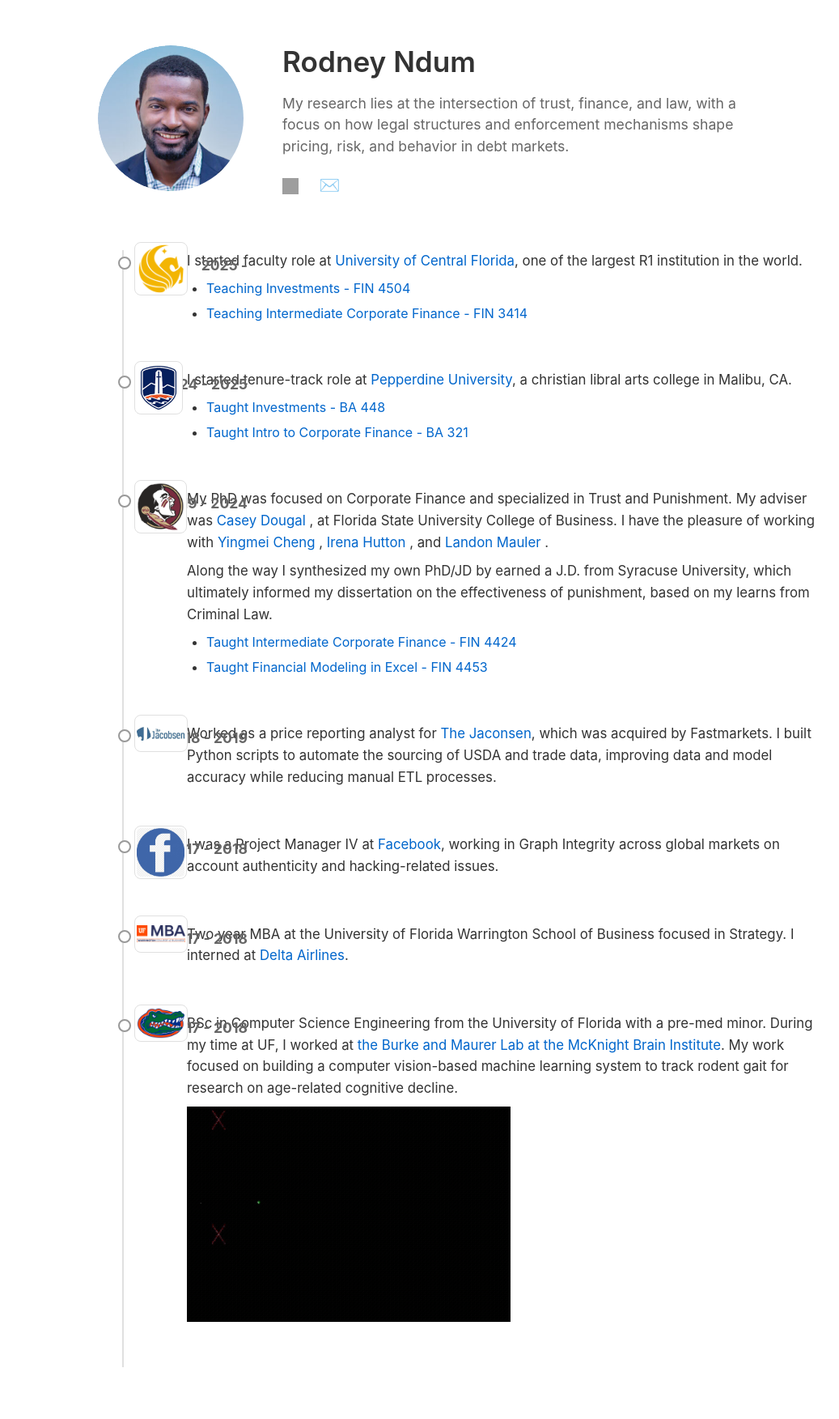
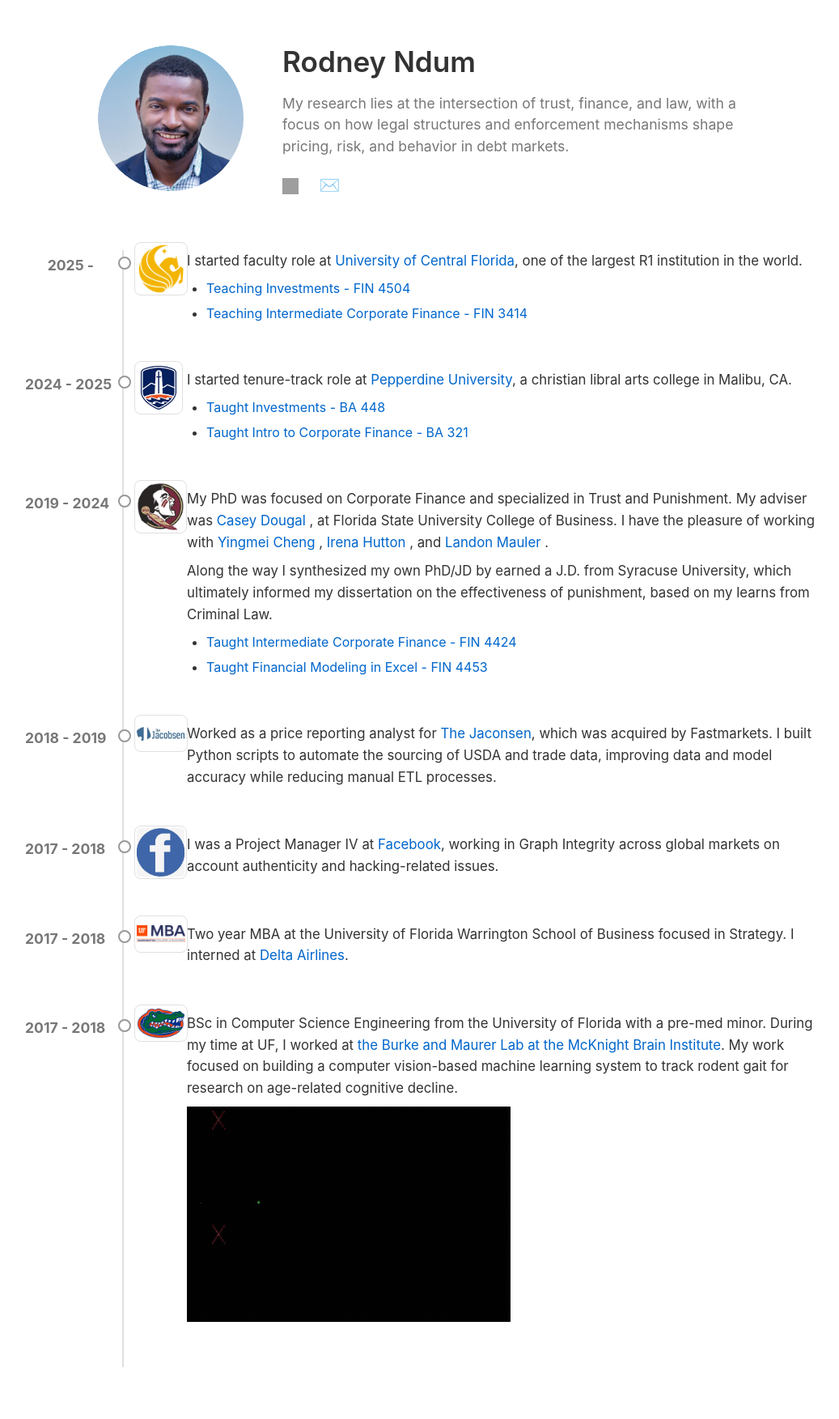
Before and after one commit to rndum/rndum.github.io, a Jekyll site: the page built from index.md, in a window 1280 px wide. Shown: the whole page at 81% size, without its empty margins (119-1156 px from the left). Built offline with Jekyll 4.4.1, drawn with Linux system fonts in a browser that asks for light colours; grey boxes are pictures that could not be loaded.

Commit message:
updates to placement of year on timeline

```diff
--- a/assets/css/style.css
+++ b/assets/css/style.css
@@ -40,7 +40,7 @@ body {
 
 .tagline {
   font-size: 1.1em;
-  color: #666;
+  color: #777;
   margin: 0 0 1em;
   line-height: 1.5;
 }
@@ -84,13 +84,14 @@ body {
 
 .timeline-date {
   position: absolute;
-  right: calc(100% - 115px);
+  left: -180px;
   top: 5px;
   text-align: right;
   font-weight: 700;
-  color: #666;
+  color: #777;
   font-size: 1.1em;
   white-space: nowrap;
+  min-width: 85px;
   padding-right: 20px;
 }
 
@@ -178,9 +179,10 @@ body {
   }
 
   .timeline-date {
-    right: calc(100% - 65px);
-    padding-right: 15px;
+    left: -100px;
+    padding-right: 10px;
     font-size: 1em;
+    min-width: 60px;
   }
 
   .timeline-dot {
```
